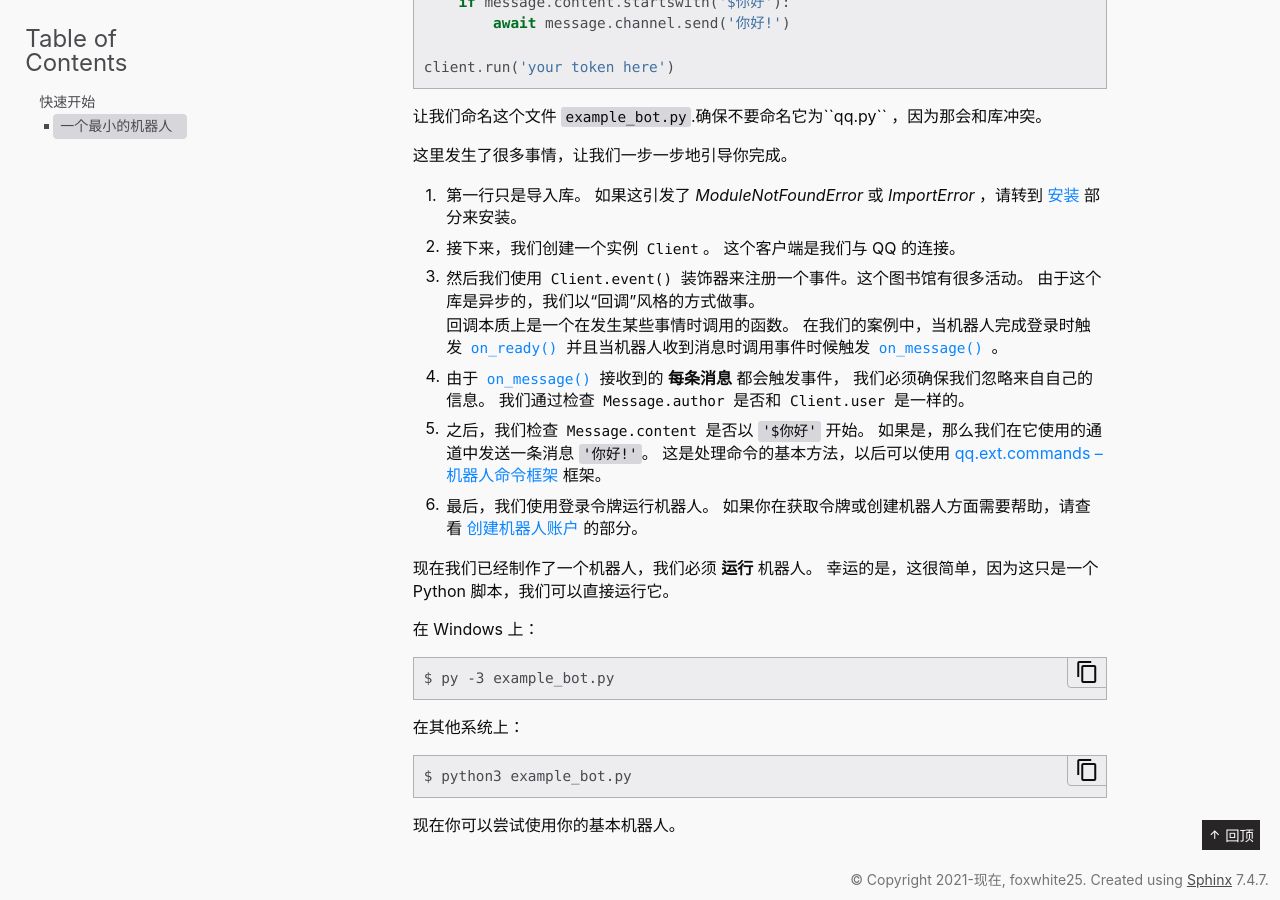
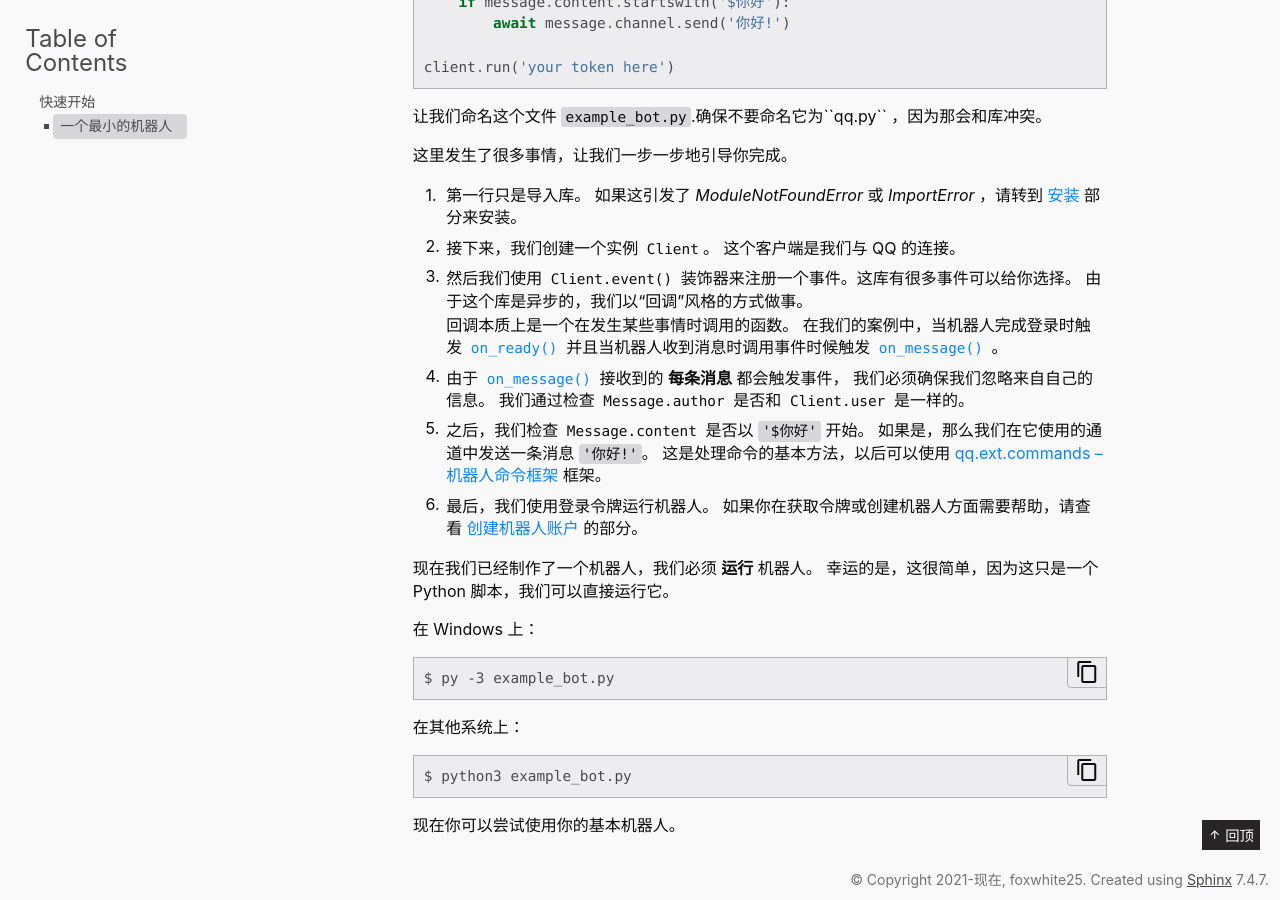
Before and after one commit to foxwhite25/qq.py, a Sphinx documentation site: the page built from docs/quickstart.rst, in a window 1280 px wide and 900 px high, scrolled down 663 px. Built offline with Sphinx 7.4.7, drawn with Linux system fonts in a browser that asks for light colours; pages that are not in the unit, such as notebooks, are missing from menus.

Commit message:
:books: [Documentation] Update doc

```diff
--- a/docs/quickstart.rst
+++ b/docs/quickstart.rst
@@ -44,7 +44,7 @@
 2.  接下来，我们创建一个实例 :class:`Client`。
     这个客户端是我们与 QQ 的连接。
 
-3.  然后我们使用 :meth:`Client.event` 装饰器来注册一个事件。这个图书馆有很多活动。
+3.  然后我们使用 :meth:`Client.event` 装饰器来注册一个事件。这库有很多事件可以给你选择。
     由于这个库是异步的，我们以“回调”风格的方式做事。
 
     回调本质上是一个在发生某些事情时调用的函数。 在我们的案例中，当机器人完成登录时触发 :func:`on_ready`
```
